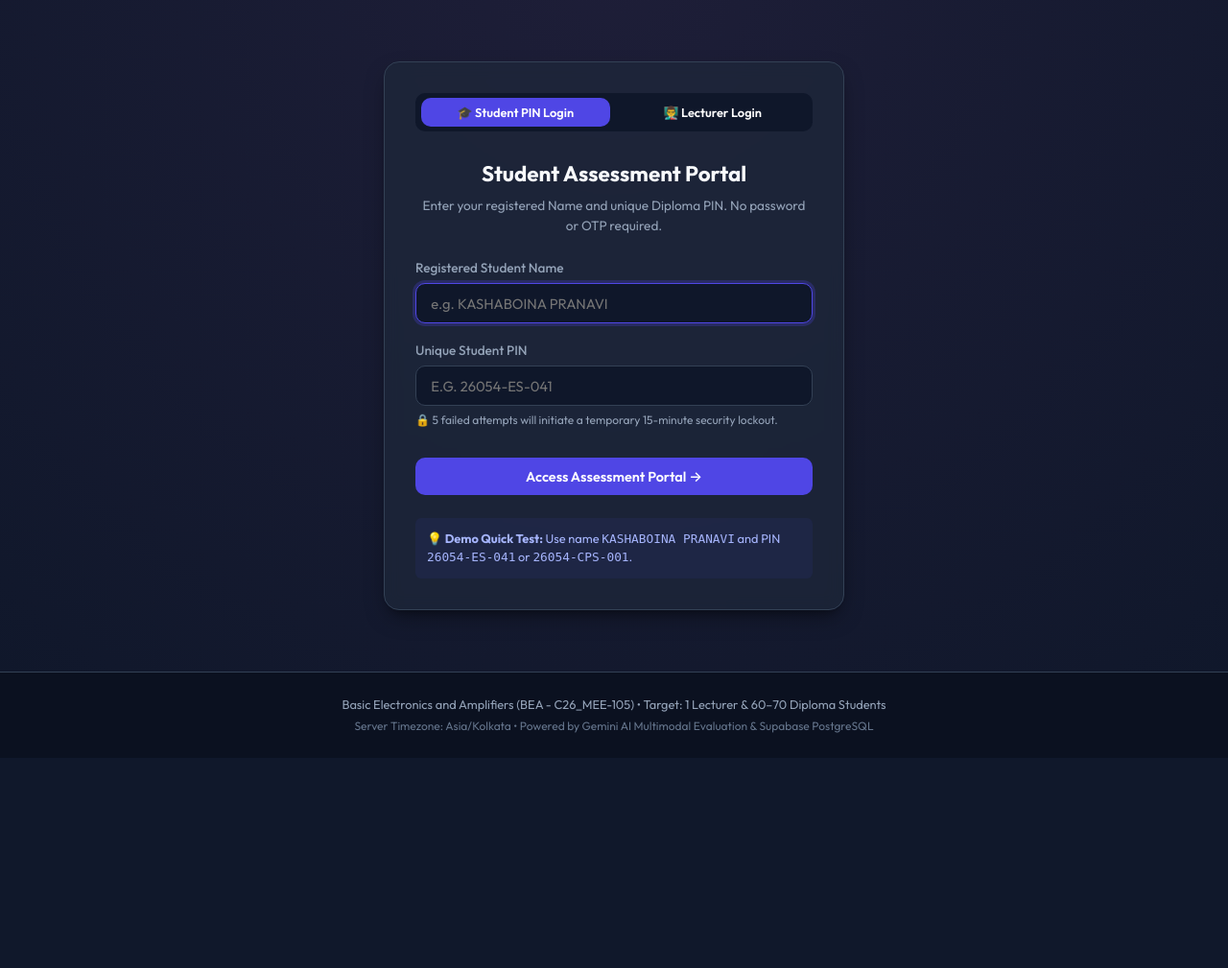
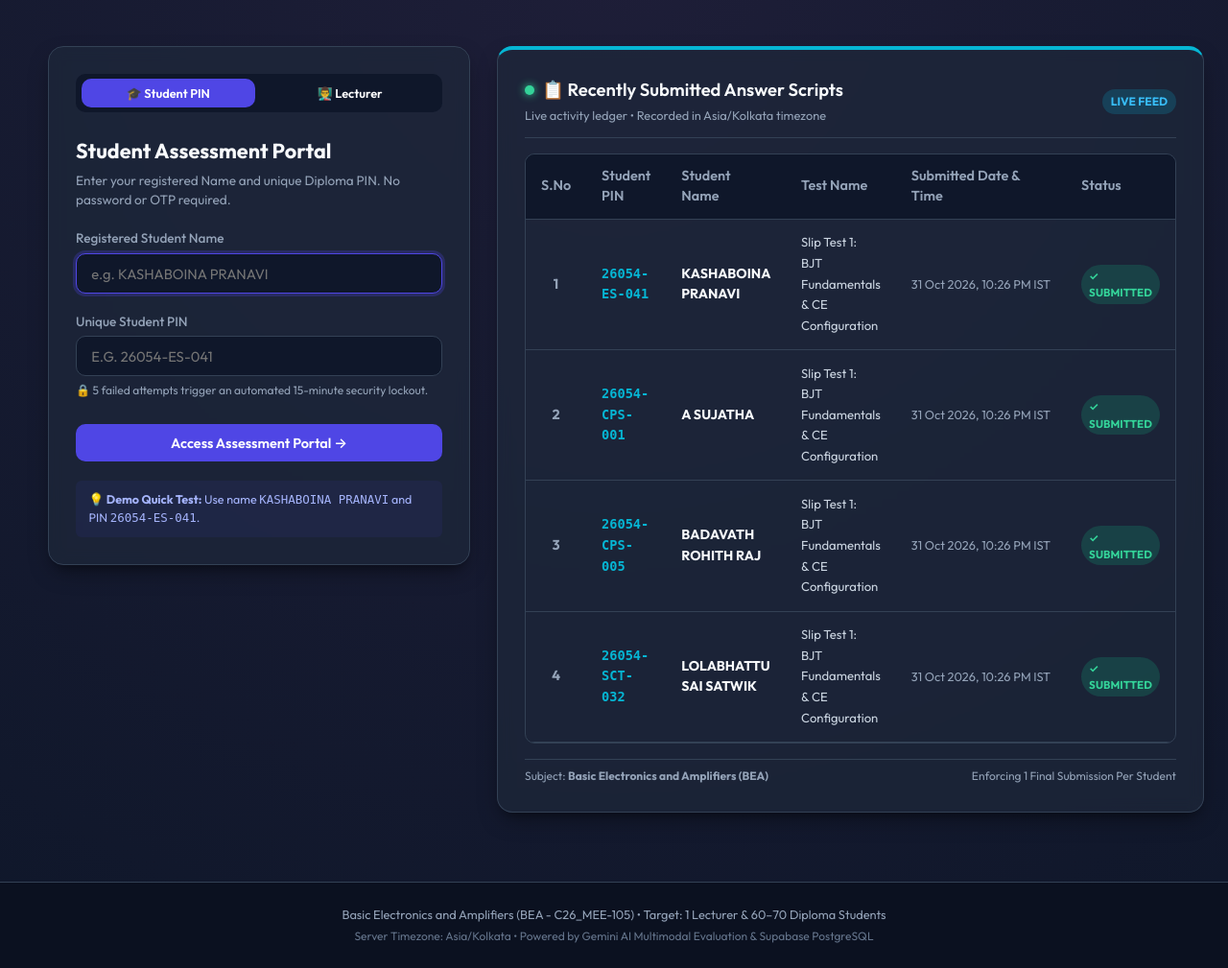
Before and after one commit to pallaravi437/Evaluation-using-AI-AG-311026, a Flask app: page /student/login in a window 1280 px wide. Shown: the part 56-1065 px from the top of the page at 96% size. Before the commit the page ends 820 px from the top, so only its background shows below. Run offline with Flask 3, Linux system fonts and the light colour scheme; some libraries are stand-ins or nearby versions.

Commit message:
feat: show recently submitted students list with S.No, PIN, name, date, and test name before login

```diff
--- a/routes/student_routes.py
+++ b/routes/student_routes.py
@@ -40,7 +40,8 @@ def login():
         else:
             flash(message, "danger")
 
-    return render_template("login.html", active_tab="student")
+    recent_submissions = SubmissionService.get_recent_submissions()
+    return render_template("login.html", active_tab="student", recent_submissions=recent_submissions)
 
 @student_bp.route("/logout")
 def logout():
--- a/routes/teacher_routes.py
+++ b/routes/teacher_routes.py
@@ -45,7 +45,8 @@ def login():
         else:
             flash(message, "danger")
 
-    return render_template("login.html", active_tab="teacher")
+    recent_submissions = SubmissionService.get_recent_submissions()
+    return render_template("login.html", active_tab="teacher", recent_submissions=recent_submissions)
 
 @teacher_bp.route("/logout")
 def logout():
--- a/templates/login.html
+++ b/templates/login.html
@@ -1,26 +1,31 @@
 {% extends "base.html" %}
 
-{% block title %}Sign In - BEA AI Assessment System{% endblock %}
+{% block title %}Sign In & Live Submissions - BEA AI Assessment System{% endblock %}
 
 {% block content %}
-<div style="max-width: 480px; margin: 2.5rem auto;">
-  <div class="card" style="padding: 2rem;">
+<div style="max-width: 1180px; margin: 1.5rem auto;">
+
+  <!-- Dual Column Layout: Login Portal on Left, Live Submissions Feed on Right -->
+  <div style="display: grid; grid-template-columns: 440px 1fr; gap: 1.75rem; align-items: start;">
+
+    <!-- LEFT COLUMN: Authentication Card (Student PIN / Lecturer) -->
+    <div class="card" style="padding: 1.75rem;">
 
       <!-- Tab Controls -->
-    <div style="display: flex; gap: 0.5rem; background: #0f172a; padding: 0.35rem; border-radius: var(--radius-md); margin-bottom: 1.75rem;">
+      <div style="display: flex; gap: 0.5rem; background: #0f172a; padding: 0.35rem; border-radius: var(--radius-md); margin-bottom: 1.5rem;">
         <button id="tab-student-btn" onclick="switchLoginTab('student')" class="btn btn-sm" style="flex: 1; background: {% if active_tab != 'teacher' %}var(--primary){% else %}transparent{% endif %}; color: white;">
-        🎓 Student PIN Login
+          🎓 Student PIN
         </button>
         <button id="tab-teacher-btn" onclick="switchLoginTab('teacher')" class="btn btn-sm" style="flex: 1; background: {% if active_tab == 'teacher' %}var(--primary){% else %}transparent{% endif %}; color: white;">
-        👨‍🏫 Lecturer Login
+          👨‍🏫 Lecturer
         </button>
       </div>
 
       <!-- Student PIN Login Form -->
       <div id="student-form-pane" style="display: {% if active_tab == 'teacher' %}none{% else %}block{% endif %};">
-      <div style="text-align: center; margin-bottom: 1.5rem;">
-        <h2 style="font-size: 1.4rem; font-weight: 700;">Student Assessment Portal</h2>
-        <p style="color: var(--text-muted); font-size: 0.85rem; margin-top: 0.35rem;">
+        <div style="margin-bottom: 1.25rem;">
+          <h2 style="font-size: 1.35rem; font-weight: 700;">Student Assessment Portal</h2>
+          <p style="color: var(--text-muted); font-size: 0.85rem; margin-top: 0.25rem;">
             Enter your registered Name and unique Diploma PIN. No password or OTP required.
           </p>
         </div>
@@ -35,26 +40,26 @@
             <label class="form-label" for="student_pin">Unique Student PIN</label>
             <input type="text" id="student_pin" name="pin" class="form-control" placeholder="e.g. 26054-ES-041" style="text-transform: uppercase;" required>
             <small style="color: var(--text-muted); font-size: 0.75rem; display: block; margin-top: 0.35rem;">
-            🔒 5 failed attempts will initiate a temporary 15-minute security lockout.
+              🔒 5 failed attempts trigger an automated 15-minute security lockout.
             </small>
           </div>
 
-        <button type="submit" class="btn btn-primary" style="width: 100%; margin-top: 0.75rem;">
+          <button type="submit" class="btn btn-primary" style="width: 100%; margin-top: 0.5rem;">
             Access Assessment Portal →
           </button>
         </form>
 
-      <div style="margin-top: 1.5rem; padding: 0.75rem; background: rgba(79, 70, 229, 0.08); border-radius: var(--radius-sm); font-size: 0.8rem; color: #a5b4fc;">
-        💡 <strong>Demo Quick Test:</strong> Use name <code>KASHABOINA PRANAVI</code> and PIN <code>26054-ES-041</code> or <code>26054-CPS-001</code>.
+        <div style="margin-top: 1.25rem; padding: 0.65rem 0.85rem; background: rgba(79, 70, 229, 0.08); border-radius: var(--radius-sm); font-size: 0.78rem; color: #a5b4fc;">
+          💡 <strong>Demo Quick Test:</strong> Use name <code>KASHABOINA PRANAVI</code> and PIN <code>26054-ES-041</code>.
         </div>
       </div>
 
       <!-- Teacher / Lecturer Login Form -->
       <div id="teacher-form-pane" style="display: {% if active_tab == 'teacher' %}block{% else %}none{% endif %};">
-      <div style="text-align: center; margin-bottom: 1.5rem;">
-        <h2 style="font-size: 1.4rem; font-weight: 700;">Lecturer Administration</h2>
-        <p style="color: var(--text-muted); font-size: 0.85rem; margin-top: 0.35rem;">
-          Manage question banks, supervise submissions, and verify marks.
+        <div style="margin-bottom: 1.25rem;">
+          <h2 style="font-size: 1.35rem; font-weight: 700;">Lecturer Administration</h2>
+          <p style="color: var(--text-muted); font-size: 0.85rem; margin-top: 0.25rem;">
+            Set questions, supervise script submissions, and approve AI evaluations.
           </p>
         </div>
 
@@ -69,13 +74,93 @@
             <input type="password" id="teacher_password" name="password" class="form-control" placeholder="••••••••" required>
           </div>
 
-        <button type="submit" class="btn btn-primary" style="width: 100%; margin-top: 0.75rem;">
+          <button type="submit" class="btn btn-primary" style="width: 100%; margin-top: 0.5rem;">
             Lecturer Sign In →
           </button>
         </form>
 
-      <div style="margin-top: 1.5rem; padding: 0.75rem; background: rgba(16, 185, 129, 0.08); border-radius: var(--radius-sm); font-size: 0.8rem; color: #6ee7b7;">
+        <div style="margin-top: 1.25rem; padding: 0.65rem 0.85rem; background: rgba(16, 185, 129, 0.08); border-radius: var(--radius-sm); font-size: 0.78rem; color: #6ee7b7;">
           🔑 <strong>Initial Admin Setup:</strong> <code>lecturer@bea.edu</code> / password: <code>admin123</code>
+        </div>
+      </div>
+
+    </div>
+
+    <!-- RIGHT COLUMN: Recently Submitted Students Activity Feed -->
+    <div class="card" style="padding: 1.75rem; border-top: 4px solid var(--secondary);">
+      <div class="card-header" style="margin-bottom: 1rem; padding-bottom: 0.75rem;">
+        <div>
+          <div style="display: flex; align-items: center; gap: 0.5rem;">
+            <span style="display: inline-block; width: 10px; height: 10px; background: #34d399; border-radius: 50%; box-shadow: 0 0 8px #34d399;"></span>
+            <h3 class="card-title" style="font-size: 1.15rem;">📋 Recently Submitted Answer Scripts</h3>
+          </div>
+          <p style="color: var(--text-muted); font-size: 0.8rem; margin-top: 0.25rem;">
+            Live activity ledger • Recorded in Asia/Kolkata timezone
+          </p>
+        </div>
+
+        <div>
+          <span class="badge badge-info" style="font-size: 0.75rem;">Live Feed</span>
+        </div>
+      </div>
+
+      <!-- Submissions Table with S.No, PIN, Name, Date, Test Name -->
+      <div class="table-responsive">
+        <table class="table">
+          <thead>
+            <tr>
+              <th style="width: 50px;">S.No</th>
+              <th>Student PIN</th>
+              <th>Student Name</th>
+              <th>Test Name</th>
+              <th>Submitted Date & Time</th>
+              <th>Status</th>
+            </tr>
+          </thead>
+          <tbody>
+            {% for sub in recent_submissions %}
+              <tr>
+                <td style="font-weight: 700; color: var(--text-muted); text-align: center;">
+                  {{ loop.index }}
+                </td>
+                <td>
+                  <code style="color: var(--secondary); font-weight: 700; font-size: 0.85rem;">
+                    {{ sub.pin }}
+                  </code>
+                </td>
+                <td>
+                  <strong style="color: var(--text-main); font-size: 0.88rem;">
+                    {{ sub.name }}
+                  </strong>
+                </td>
+                <td>
+                  <span style="font-size: 0.82rem; color: #cbd5e1;">
+                    {{ sub.test_name }}
+                  </span>
+                </td>
+                <td style="font-size: 0.8rem; color: var(--text-muted); white-space: nowrap;">
+                  {{ sub.submitted_at | to_kolkata_time }}
+                </td>
+                <td>
+                  <span class="badge badge-success" style="font-size: 0.72rem; padding: 0.2rem 0.5rem;">
+                    ✓ Submitted
+                  </span>
+                </td>
+              </tr>
+            {% else %}
+              <tr>
+                <td colspan="6" style="text-align: center; padding: 2rem; color: var(--text-muted); font-size: 0.85rem;">
+                  No script submissions recorded yet.
+                </td>
+              </tr>
+            {% endfor %}
+          </tbody>
+        </table>
+      </div>
+
+      <div style="margin-top: 1rem; display: flex; justify-content: space-between; align-items: center; font-size: 0.75rem; color: var(--text-muted); padding-top: 0.5rem; border-top: 1px solid var(--border);">
+        <span>Subject: <strong>Basic Electronics and Amplifiers (BEA)</strong></span>
+        <span>Enforcing 1 Final Submission Per Student</span>
       </div>
     </div>
 
```
Also changed, not shown: services/submission_service.py (+77 -0 lines). Lines whose indentation alone changed are shown as unchanged.
